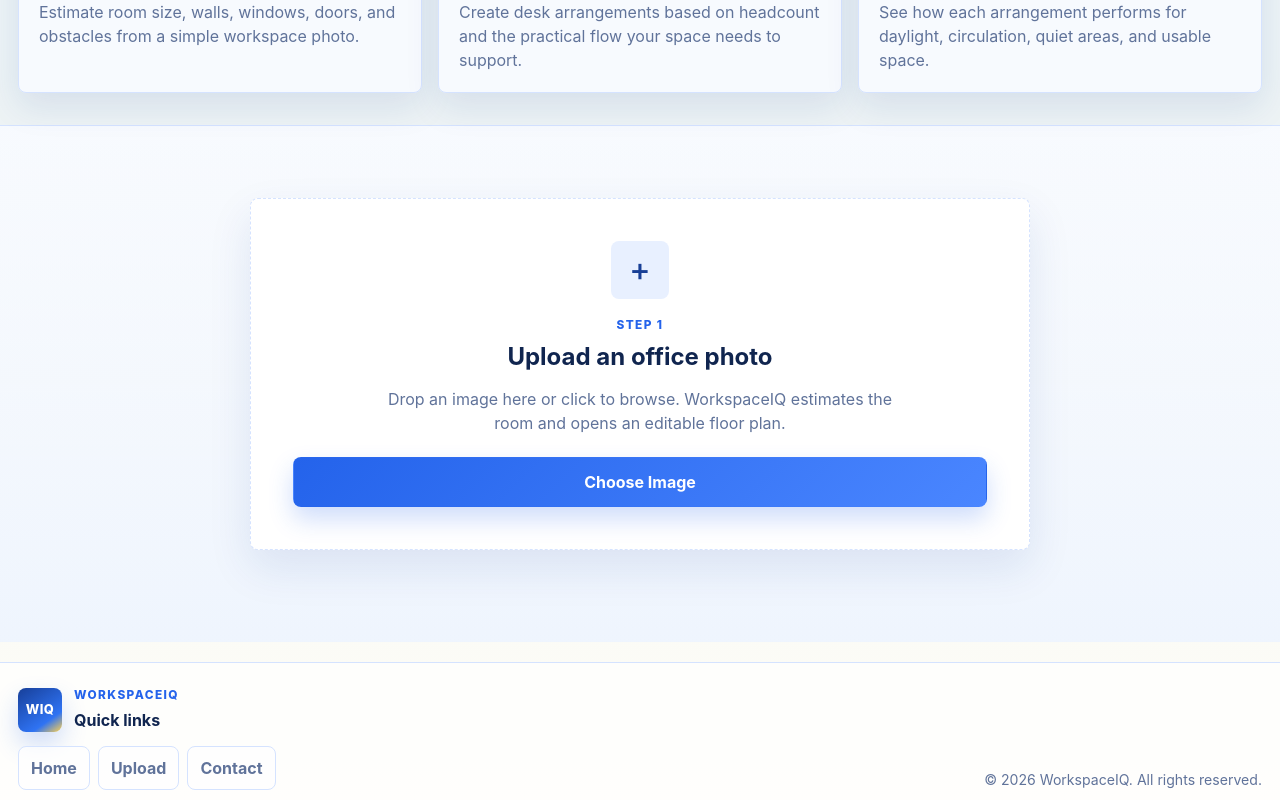
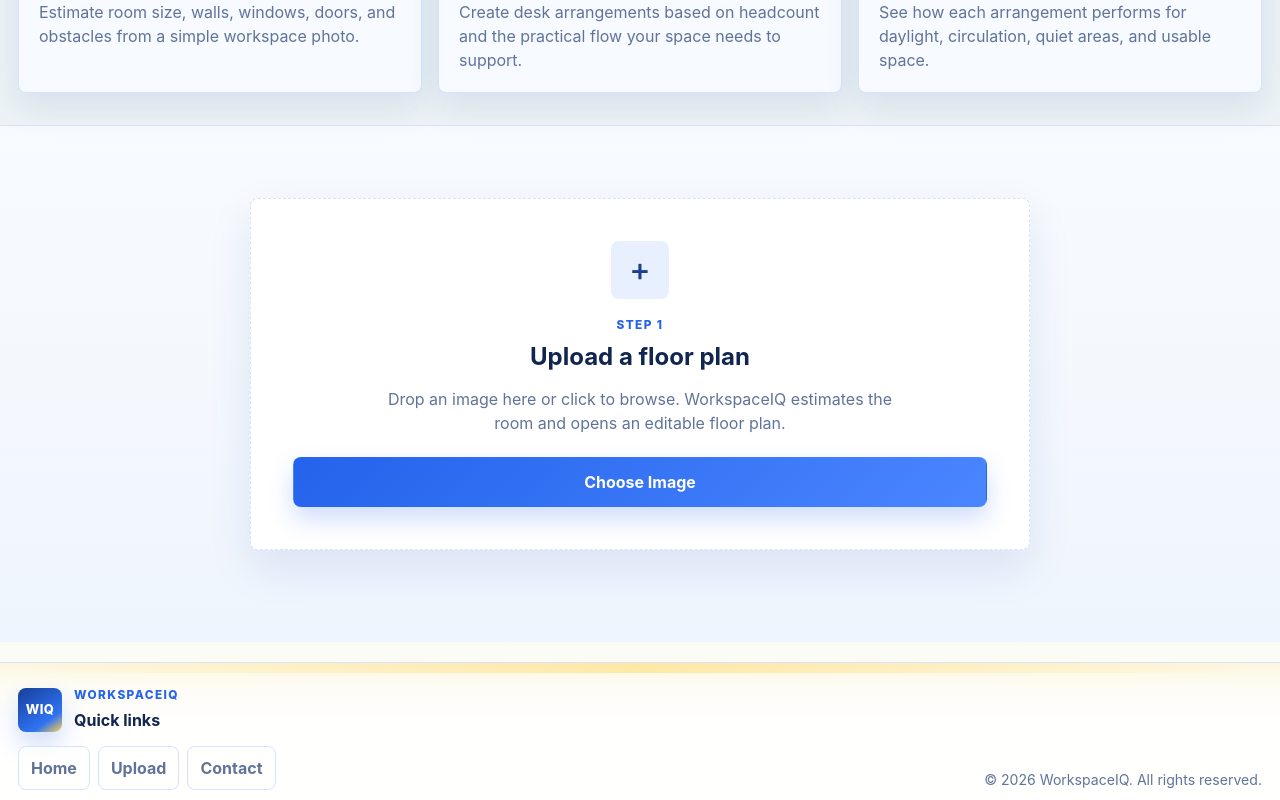
Before and after one commit to taffycheez/SaaSathon-TBD, a Next.js app in the folder FloorPlanToProductivity/workspaceiq/web/: page / in a window 1280 px wide. Shown: the part 941-1741 px from the top of the page. Built offline with nearby package versions, Linux system fonts and the light colour scheme.

Commit message:
Refine upload and footer styling

```diff
--- a/FloorPlanToProductivity/workspaceiq/web/app/globals.css
+++ b/FloorPlanToProductivity/workspaceiq/web/app/globals.css
@@ -1152,13 +1152,27 @@ button:disabled {
 .site-footer {
   width: 100%;
   margin: 20px 0 0;
+  position: relative;
   display: flex;
   justify-content: space-between;
   gap: 16px;
   align-items: flex-end;
   border-top: 1px solid var(--border);
   padding: 24px max(18px, calc((100vw - 1440px) / 2 + 18px)) 10px;
-  background: rgba(255, 255, 255, 0.72);
+  background:
+    linear-gradient(180deg, rgba(255, 210, 79, 0.16) 0%, rgba(255, 210, 79, 0.04) 18%, rgba(255, 255, 255, 0.72) 48%),
+    rgba(255, 255, 255, 0.72);
+}
+
+.site-footer::before {
+  content: "";
+  position: absolute;
+  left: 0;
+  right: 0;
+  top: 0;
+  height: 10px;
+  background: linear-gradient(90deg, rgba(255, 210, 79, 0) 0%, rgba(255, 210, 79, 0.42) 50%, rgba(255, 210, 79, 0) 100%);
+  pointer-events: none;
 }
 
 .footer-links {
--- a/FloorPlanToProductivity/workspaceiq/web/components/UploadScreen.jsx
+++ b/FloorPlanToProductivity/workspaceiq/web/components/UploadScreen.jsx
@@ -50,7 +50,7 @@ const UploadScreen = forwardRef(function UploadScreen({ onUpload, isLoading, err
       >
         <div className="upload-icon" aria-hidden="true">+</div>
         <p className="upload-kicker">Step 1</p>
-        <h2>Upload an office photo</h2>
+        <h2>Upload a floor plan</h2>
         <p>Drop an image here or click to browse. WorkspaceIQ estimates the room and opens an editable floor plan.</p>
         <button
           type="button"
```
